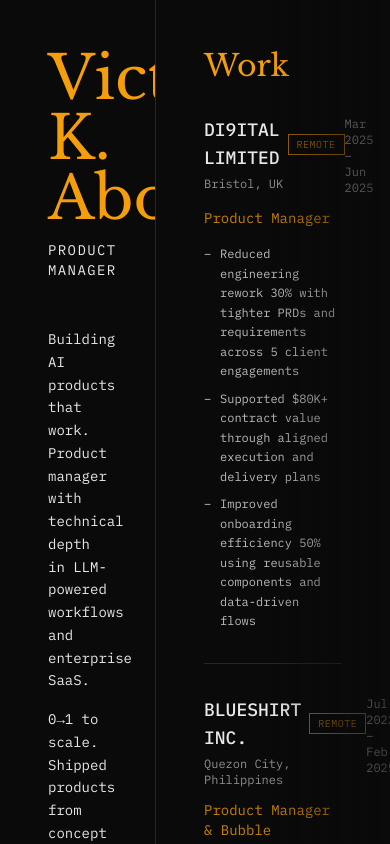
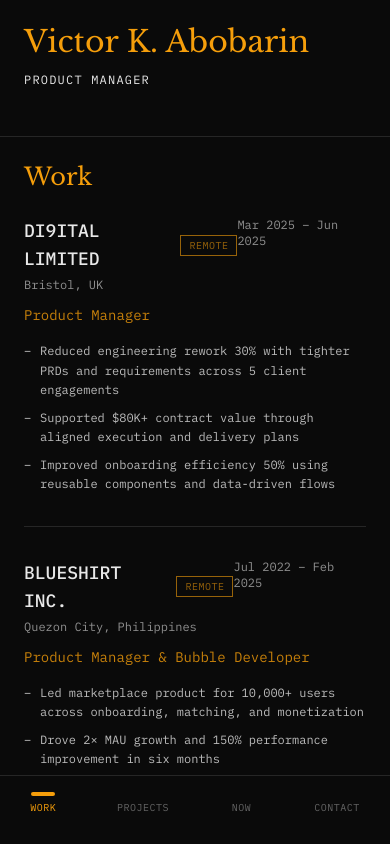
Before and after one commit to Bobarinn/portfolio2.0, a Next.js app: page / in a window 390 px wide. Built offline with nearby package versions, Linux system fonts and the light colour scheme.

Commit message:
Added Mobile responsiveness

```diff
--- a/app/globals.css
+++ b/app/globals.css
@@ -61,12 +61,14 @@
   scroll-behavior: smooth;
   -webkit-overflow-scrolling: touch;
   scroll-padding: 0;
+  overscroll-behavior: contain;
 }
 
 .snap-item {
   scroll-snap-align: start;
   scroll-snap-stop: always;
   scroll-margin: 0;
+  overscroll-behavior: contain;
 }
 
 /* Selection color */
@@ -132,3 +134,118 @@
   opacity: 0.6;
   transition: opacity 0.3s ease;
 }
+
+/* ===== RESPONSIVE DESIGN ===== */
+
+/* Mobile: Vertical scroll with collapsible hero */
+@media (max-width: 768px) {
+  body {
+    overflow: auto;
+    height: auto;
+  }
+
+  /* Vertical snap scrolling for mobile */
+  .snap-container {
+    scroll-snap-type: y mandatory;
+    overflow-x: hidden !important;
+    overflow-y: auto;
+    flex-direction: column;
+  }
+
+  .snap-item {
+    scroll-snap-align: start;
+    min-height: 100vh;
+    width: 100% !important;
+  }
+
+  /* Hide scroll gradient on mobile */
+  .scroll-gradient::after {
+    display: none;
+  }
+
+  /* Adjust scrollbar for touch */
+  .horizontal-scroll::-webkit-scrollbar {
+    width: 3px;
+    height: 3px;
+  }
+
+  /* Add padding for bottom nav */
+  #scroll-container {
+    padding-bottom: 60px;
+  }
+
+  /* Smooth touch scrolling */
+  * {
+    -webkit-tap-highlight-color: transparent;
+  }
+}
+
+/* Tablet: Adjusted proportions */
+@media (min-width: 769px) and (max-width: 1024px) {
+  /* Split layout but with more balanced proportions */
+  .snap-container {
+    scroll-snap-type: x mandatory;
+  }
+}
+
+/* Small mobile phones */
+@media (max-width: 375px) {
+  :root {
+    font-size: 14px;
+  }
+
+  /* Even more compact on very small screens */
+  h1 {
+    font-size: 2rem !important;
+  }
+
+  h2 {
+    font-size: 1.5rem !important;
+  }
+}
+
+/* Landscape mobile */
+@media (max-width: 768px) and (orientation: landscape) {
+  .snap-item {
+    min-height: auto;
+    padding-bottom: 80px;
+  }
+}
+
+/* Touch-friendly sizing for mobile */
+@media (max-width: 768px) {
+  /* Ensure buttons and inputs are touch-friendly (min 44px height) */
+  button,
+  input,
+  textarea,
+  select {
+    min-height: 44px;
+    touch-action: manipulation;
+  }
+
+  /* Better tap targets for links */
+  a {
+    padding: 4px 0;
+    display: inline-block;
+  }
+
+  /* Prevent text size adjustment on iOS */
+  html {
+    -webkit-text-size-adjust: 100%;
+  }
+
+  /* Smooth momentum scrolling */
+  .snap-container {
+    -webkit-overflow-scrolling: touch;
+    overscroll-behavior-y: contain;
+  }
+
+  /* Hide scrollbar on mobile for cleaner look */
+  .snap-container::-webkit-scrollbar {
+    display: none;
+  }
+
+  .snap-container {
+    scrollbar-width: none;
+  }
+}
--- a/app/page.tsx
+++ b/app/page.tsx
@@ -7,26 +7,76 @@
 export default function Home() {
   const [activeCard, setActiveCard] = useState(0);
   const [showScrollHint, setShowScrollHint] = useState(true);
+  const [heroExpanded, setHeroExpanded] = useState(false);
+  const [isMobile, setIsMobile] = useState(false);
 
   useEffect(() => {
+    // Mobile detection
+    const checkMobile = () => {
+      setIsMobile(window.innerWidth < 768);
+    };
+
+    checkMobile();
+    window.addEventListener('resize', checkMobile);
+
+    let scrollTimeout: ReturnType<typeof setTimeout>;
+
     const handleScroll = (e: Event) => {
       const target = e.target as HTMLElement;
+
+      // Debounce for smoother performance
+      clearTimeout(scrollTimeout);
+      scrollTimeout = setTimeout(() => {
+        if (isMobile) {
+          // Vertical scroll on mobile - detect which section is in view
+          // Only count elements with snap-item class (actual sections)
+          const sections = Array.from(target.querySelectorAll('.snap-item')) as HTMLElement[];
+          const viewportHeight = window.innerHeight;
+
+          // Find which section is most visible
+          let maxVisibility = 0;
+          let activeIndex = 0;
+
+          sections.forEach((section, index) => {
+            const rect = section.getBoundingClientRect();
+            const sectionTop = rect.top;
+            const sectionBottom = rect.bottom;
+
+            // Calculate how much of the section is visible in viewport
+            const visibleTop = Math.max(sectionTop, 0);
+            const visibleBottom = Math.min(sectionBottom, viewportHeight);
+            const visibleHeight = Math.max(0, visibleBottom - visibleTop);
+            const visibilityRatio = visibleHeight / viewportHeight;
+
+            if (visibilityRatio > maxVisibility) {
+              maxVisibility = visibilityRatio;
+              activeIndex = index;
+            }
+          });
+
+          setActiveCard(activeIndex);
+        } else {
+          // Horizontal scroll on desktop
           const scrollLeft = target.scrollLeft;
           const cardWidth = target.offsetWidth;
           const newActiveCard = Math.round(scrollLeft / cardWidth);
           setActiveCard(newActiveCard);
+        }
 
         // Hide scroll hint after first interaction
-      if (scrollLeft > 50) {
+        if ((isMobile ? target.scrollTop : target.scrollLeft) > 50) {
           setShowScrollHint(false);
         }
+      }, 50);
     };
 
     const scrollContainer = document.getElementById('scroll-container');
     scrollContainer?.addEventListener('scroll', handleScroll);
 
-    // Keyboard navigation
+    // Keyboard navigation (desktop only)
     const handleKeyDown = (e: KeyboardEvent) => {
+      if (isMobile) return;
+
       if (e.key === 'ArrowRight' && activeCard < 3) {
         const container = document.getElementById('scroll-container');
         container?.scrollTo({
@@ -48,26 +98,35 @@
     const timer = setTimeout(() => setShowScrollHint(false), 3000);
 
     return () => {
+      clearTimeout(scrollTimeout);
       scrollContainer?.removeEventListener('scroll', handleScroll);
       window.removeEventListener('keydown', handleKeyDown);
+      window.removeEventListener('resize', checkMobile);
       clearTimeout(timer);
     };
-  }, [activeCard]);
+  }, [activeCard, isMobile]);
 
   return (
-    <main className="h-screen flex overflow-hidden">
-      {/* Left Side - Hero */}
-      <section className="w-2/5 border-r border-[var(--border)] flex flex-col justify-between p-12 overflow-y-auto">
+    <main className="h-screen flex flex-col md:flex-row overflow-hidden">
+      {/* Left Side - Hero (Desktop) / Top Header (Mobile) */}
+      <section className={`
+        ${isMobile ? 'w-full border-b' : 'w-2/5 md:w-1/2 lg:w-2/5 border-r'}
+        border-[var(--border)] flex flex-col justify-between
+        ${isMobile ? 'p-6' : 'p-8 lg:p-12'}
+        ${isMobile ? (heroExpanded ? 'h-auto' : 'h-auto') : 'overflow-y-auto'}
+      `}>
         <div>
-          <div className="mb-12">
-            <h1 className="font-serif text-6xl mb-3 text-[var(--accent)] animate-fade-in">
+          <div className={isMobile ? 'mb-6' : 'mb-12'}>
+            <h1 className={`font-serif ${isMobile ? 'text-3xl' : 'text-4xl lg:text-6xl'} mb-3 text-[var(--accent)] animate-fade-in`}>
               {personal.name}
             </h1>
-            <p className="text-sm tracking-widest uppercase text-[var(--foreground)] opacity-60 animate-fade-in stagger-1">
+            <p className="text-xs md:text-sm tracking-widest uppercase text-[var(--foreground)] opacity-60 animate-fade-in stagger-1">
               {personal.title}
             </p>
           </div>
 
+          {!isMobile && (
+            <>
               <div className="space-y-4 mb-12">
                 {personal.summary.map((line, i) => (
                   <p
@@ -115,10 +174,13 @@
                   View Resume ↗
                 </a>
               </div>
+            </>
+          )}
         </div>
 
-        {/* Nav Indicator */}
-        <div className="flex gap-2 animate-fade-in stagger-5">
+        {/* Nav Indicator - Desktop only (moves to bottom on mobile) */}
+        {!isMobile && (
+          <div className="flex gap-2 animate-fade-in stagger-5 mt-auto">
             {['Work', 'Projects', 'Now', 'Contact'].map((label, i) => (
               <button
                 key={label}
@@ -141,25 +203,28 @@
               </button>
             ))}
           </div>
+        )}
       </section>
 
-      {/* Right Side - Horizontal Scroll Cards */}
+      {/* Right Side - Horizontal Scroll Cards (Desktop) / Vertical Scroll (Mobile) */}
       <section
         id="scroll-container"
-        className={`w-3/5 flex overflow-x-auto overflow-y-hidden horizontal-scroll snap-container relative ${
-          activeCard < 3 ? 'scroll-gradient' : ''
-        }`}
+        className={`
+          ${isMobile ? 'w-full h-full flex-col overflow-y-auto' : 'w-3/5 md:w-1/2 lg:w-3/5 flex overflow-x-auto overflow-y-hidden'}
+          horizontal-scroll snap-container relative
+          ${!isMobile && activeCard < 3 ? 'scroll-gradient' : ''}
+        `}
       >
         {/* Scroll Hint */}
-        {showScrollHint && (
+        {showScrollHint && !isMobile && (
           <div className="absolute top-8 right-12 z-10 flex items-center gap-2 text-[var(--accent)] pointer-events-none transition-opacity duration-1000 opacity-100">
             <span className="text-xs tracking-wider font-medium">SCROLL →</span>
           </div>
         )}
 
         {/* Work Card */}
-        <div className="min-w-full h-full p-12 overflow-y-auto snap-item">
-          <h2 className="text-3xl font-serif mb-8 text-[var(--accent)]">Work</h2>
+        <div className={`${isMobile ? 'min-h-screen w-full' : 'min-w-full h-full'} ${isMobile ? 'p-6' : 'p-8 lg:p-12'} overflow-y-auto snap-item`}>
+          <h2 className={`${isMobile ? 'text-2xl' : 'text-3xl'} font-serif ${isMobile ? 'mb-6' : 'mb-8'} text-[var(--accent)]`}>Work</h2>
           <div className="space-y-8">
             {work.map((job, i) => (
               <div key={i} className="pb-8 border-b border-[var(--border)] last:border-0">
@@ -191,8 +256,8 @@
         </div>
 
         {/* Projects Card */}
-        <div className="min-w-full h-full p-12 overflow-y-auto snap-item">
-          <h2 className="text-3xl font-serif mb-8 text-[var(--accent)]">Projects</h2>
+        <div className={`${isMobile ? 'min-h-screen w-full' : 'min-w-full h-full'} ${isMobile ? 'p-6' : 'p-8 lg:p-12'} overflow-y-auto snap-item`}>
+          <h2 className={`${isMobile ? 'text-2xl' : 'text-3xl'} font-serif ${isMobile ? 'mb-6' : 'mb-8'} text-[var(--accent)]`}>Projects</h2>
           <div className="space-y-8">
             {projects.map((project, i) => (
               <div key={i} className="pb-8">
@@ -244,8 +309,8 @@
         </div>
 
         {/* Now Card */}
-        <div className="min-w-full h-full p-12 overflow-y-auto snap-item">
-          <h2 className="text-3xl font-serif mb-8 text-[var(--accent)]">Now</h2>
+        <div className={`${isMobile ? 'min-h-screen w-full' : 'min-w-full h-full'} ${isMobile ? 'p-6' : 'p-8 lg:p-12'} overflow-y-auto snap-item`}>
+          <h2 className={`${isMobile ? 'text-2xl' : 'text-3xl'} font-serif ${isMobile ? 'mb-6' : 'mb-8'} text-[var(--accent)]`}>Now</h2>
           <div className="space-y-8">
             <div>
               <p className="text-sm mb-6 text-[var(--accent)] opacity-80">{now.status}</p>
@@ -272,8 +337,8 @@
         </div>
 
         {/* Contact Card */}
-        <div className="min-w-full h-full p-12 overflow-y-auto snap-item">
-          <h2 className="text-3xl font-serif mb-8 text-[var(--accent)]">Contact</h2>
+        <div className={`${isMobile ? 'min-h-screen w-full' : 'min-w-full h-full'} ${isMobile ? 'p-6' : 'p-8 lg:p-12'} overflow-y-auto snap-item`}>
+          <h2 className={`${isMobile ? 'text-2xl' : 'text-3xl'} font-serif ${isMobile ? 'mb-6' : 'mb-8'} text-[var(--accent)]`}>Contact</h2>
           <div className="max-w-xl">
             <p className="text-sm leading-relaxed opacity-80 mb-8">
               {contact.description}
@@ -323,6 +388,39 @@
           </div>
         </div>
       </section>
+
+      {/* Mobile Bottom Navigation */}
+      {isMobile && (
+        <nav className="fixed bottom-0 left-0 right-0 bg-[var(--background)] border-t border-[var(--border)] flex justify-around items-center py-3 z-50">
+          {['Work', 'Projects', 'Now', 'Contact'].map((label, i) => (
+            <button
+              key={label}
+              onClick={() => {
+                const container = document.getElementById('scroll-container');
+                if (container) {
+                  // Query for actual section elements (snap-items only)
+                  const sections = container.querySelectorAll('.snap-item');
+                  const sectionElement = sections[i] as HTMLElement;
+                  if (sectionElement) {
+                    sectionElement.scrollIntoView({
+                      behavior: 'smooth',
+                      block: 'start'
+                    });
+                    // Manually set active card to prevent delay
+                    setActiveCard(i);
+                  }
+                }
+              }}
+              className={`flex flex-col items-center gap-1 px-3 py-1 transition-all ${
+                activeCard === i ? 'text-[var(--accent)]' : 'text-[var(--foreground)] opacity-40'
+              }`}
+            >
+              <div className={`h-1 w-6 rounded-full transition-all ${activeCard === i ? 'bg-[var(--accent)]' : 'bg-transparent'}`} />
+              <span className="text-[10px] tracking-wider uppercase">{label}</span>
+            </button>
+          ))}
+        </nav>
+      )}
     </main>
   );
 }
```
Lines whose indentation alone changed are shown as unchanged.
